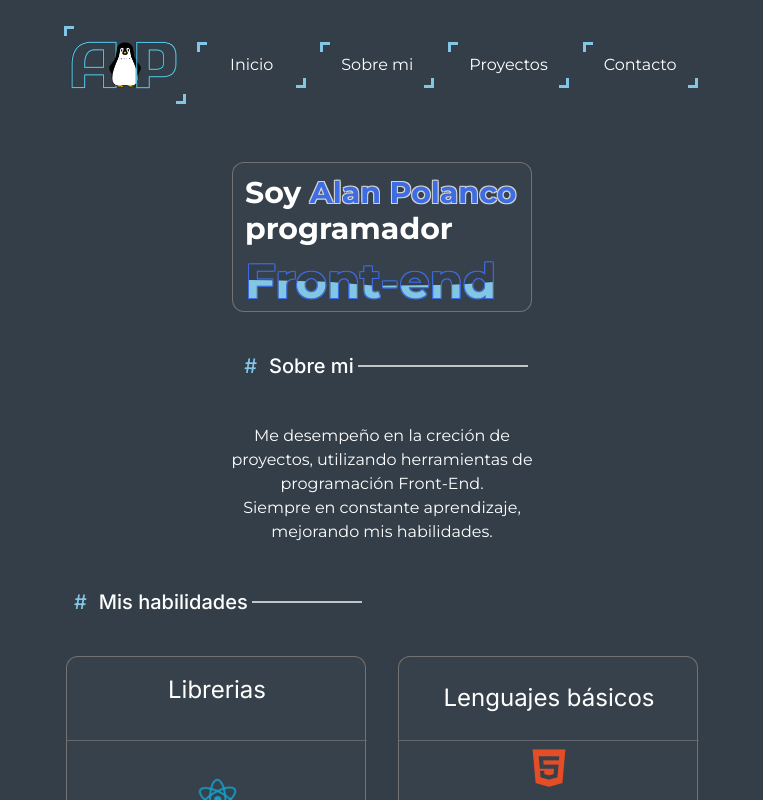
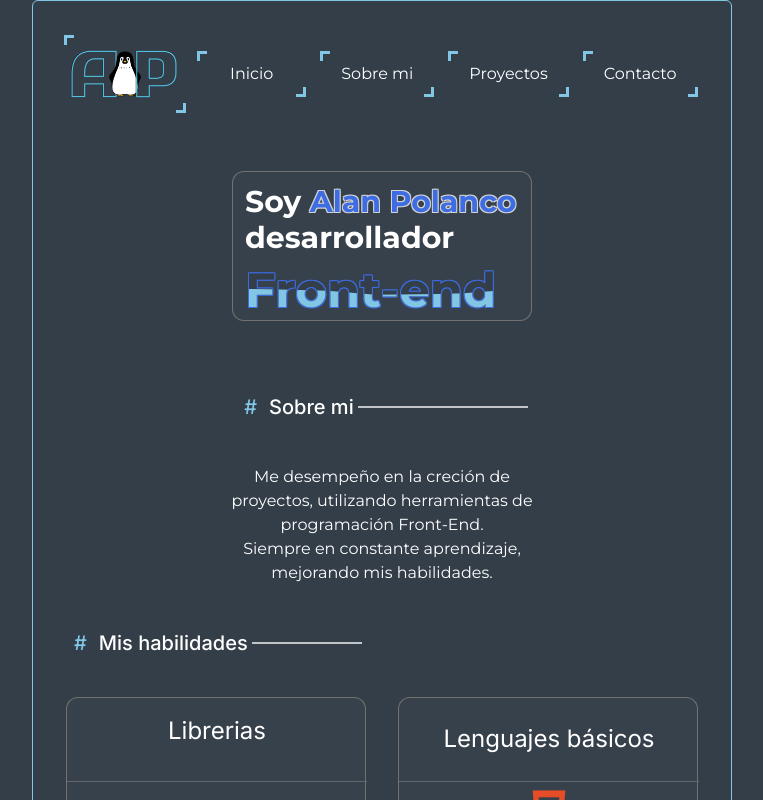
Before and after one commit to ARojasPolanco/portfolio, a React (Vite) app: page / in a window 1280 px wide. Shown: the top 800 px of the page, without its empty margins (258-1021 px from the left). Built offline with nearby package versions, Linux system fonts and the light colour scheme; what tailwindcss-animated would draw is missing.

Commit message:
code cleanup

```diff
--- a/index.html
+++ b/index.html
@@ -12,7 +12,6 @@
 <body>
   <div id="root"></div>
   <script type="module" src="/src/main.jsx"></script>
-  <script src="https://cdn.jsdelivr.net/npm/sweetalert2@11"></script>
 </body>
 
 </html>
--- a/package.json
+++ b/package.json
@@ -13,6 +13,7 @@
     "@emailjs/browser": "^3.11.0",
     "react": "^18.2.0",
     "react-dom": "^18.2.0",
+    "react-scroll": "^1.8.9",
     "tailwindcss-animated": "^1.0.1"
   },
   "devDependencies": {
--- a/src/App.jsx
+++ b/src/App.jsx
@@ -19,6 +19,7 @@ function App() {
 
   return (
     <main className='relative bg-bg-300 min-h-screen w-full overflow-hidden font-inter'>
+      <section className='max-w-[700px] mx-auto border-[1px] border-very-light-blue rounded-md p-2'>
         <section>
           <Header handleShowNavbar={handleShowNavbar} />
         </section>
@@ -28,7 +29,7 @@ function App() {
         <section>
           <AboutMe />
         </section>
-      <section>
+        <section >
           <AboutMeInfo />
         </section>
         <section>
@@ -37,10 +38,16 @@ function App() {
         <section>
           <Contact setShowModal={setShowModal} />
         </section>
+        <section className='fixed -left-24 blur-[8px]'>
+          <div>
+            <img src="/images/hand-bg.png" alt="" />
+          </div>
+        </section>
         <section>
           <Modal setShowModal={setShowModal} showModal={showModal} />
         </section>
-    </main>
+      </section>
+    </main >
   )
 }
 
--- a/src/components/AboutMe.jsx
+++ b/src/components/AboutMe.jsx
@@ -1,7 +1,10 @@
+import { Element } from "react-scroll"
+
 const AboutMe = () => {
     return (
         <section className="text-3xl font-montserrat font-bold text-white p-3 mt-8 h-[150px] w-[300px] mx-auto bg-light-gray/10 rounded-xl border-[1px] border-accent-200/30">
-            <h1>Soy <span className="text-light-blue-sky borderWhite">Alan Polanco</span> programador</h1>
+            <Element name={'Home'} />
+            <h1>Soy <span className="text-light-blue-sky borderWhite">Alan Polanco</span> desarrollador</h1>
             <article className="text-[3rem] mt-4">
                 <span className="absolute waveBorder">
                     <h2>Front-end</h2>
--- a/src/components/AboutMeInfo.jsx
+++ b/src/components/AboutMeInfo.jsx
@@ -1,6 +1,9 @@
+import { Element } from "react-scroll"
+
 const AboutMeInfo = () => {
     return (
         <section className="flex flex-col justify-center items-center mt-8 gap-8">
+            <Element name={'AboutMe'} />
             <article className="font-inter text-xl text-white font-medium flex items-center gap-1">
                 <h2 className="text-very-light-blue p-2">#</h2>
                 <h2>Sobre mi</h2>
--- a/src/components/Contact.jsx
+++ b/src/components/Contact.jsx
@@ -1,28 +1,28 @@
-import React, { useRef } from 'react';
 import emailjs from '@emailjs/browser'
+import { Element } from 'react-scroll';
 
 const Contact = ({ setShowModal }) => {
-    const form = useRef();
 
     const sendEmail = (e) => {
         e.preventDefault();
-        e.target.reset()
 
-        emailjs.sendForm('service_dfq97pg', 'template_4m0dk7j', form.current, 'ac9w6BdON9jxsQ2OZ')
+        emailjs.sendForm('service_dfq97pg', 'template_4m0dk7j', e.target, 'ac9w6BdON9jxsQ2OZ')
             .then((result) => {
-                setShowModal(result.text);
+                setShowModal(result.text)
+                e.target.reset();
             }, (error) => {
                 console.log(error.text);
             });
     };
     return (
         <section className='flex flex-col items-center p-2'>
+            <Element name={'Contact'} />
             <article className="font-inter text-xl text-white font-medium flex items-center gap-1">
                 <h2 className="text-very-light-blue p-2">#</h2>
                 <h2>Contacto</h2>
                 <div className="h-[2px] w-[150px] bg-white/70"></div>
             </article>
-            <form ref={form} onSubmit={sendEmail} className='flex flex-col p-2 gap-2 items-center bg-light-gray/20 w-[280px] border-[1px] border-light-gray rounded-md'>
+            <form onSubmit={sendEmail} className='flex flex-col p-2 gap-2 items-center bg-light-gray/20 w-[280px] border-[1px] border-light-gray rounded-md'>
                 <label className='font-montserrat text-white'>Nombre</label>
                 <input autoComplete='off' type="text" name="user_name" className='bg-light-gray text-white outline-none' />
                 <label className='font-montserrat text-white'>Email</label>
--- a/src/components/Header.jsx
+++ b/src/components/Header.jsx
@@ -1,3 +1,5 @@
+import { Link } from "react-scroll"
+
 const Header = ({ handleShowNavbar }) => {
     return (
         <section className="flex items-center justify-between max-w-[645px] mx-auto">
@@ -11,20 +13,20 @@ const Header = ({ handleShowNavbar }) => {
                 </div>
             </article>
             <section className="flex justify-center items-center gap-4 px-2 text-white font-montserrat max-[644px]:hidden">
-                <article className="btn px-8">
-                    <a href="">Inicio</a>
-                </article>
-                <article className="btn">
-                    <a href="">Sobre mi</a>
-                </article>
-                <article className="btn">
-                    <a href="">Proyectos</a>
-                </article>
-                <article className="btn">
-                    <a href="">Contacto</a>
-                </article>
+                <Link className="btn px-8" to="Home" smooth={true} duration={300}>
+                    Inicio
+                </Link>
+                < Link className="btn" to="AboutMe" smooth={true} duration={300}>
+                    Sobre mi
+                </Link>
+                <Link className="btn" to="Projects" smooth={true} duration={300}>
+                    Proyectos
+                </Link>
+                <Link className="btn" to="Contact" smooth={true} duration={300}>
+                    Contacto
+                </Link>
             </section>
-        </section>
+        </section >
     )
 }
 
--- a/src/components/Navbar.jsx
+++ b/src/components/Navbar.jsx
@@ -1,3 +1,5 @@
+import { Link } from "react-scroll"
+
 const Navbar = ({ handleShowNavbar }) => {
     return (
         <section className="min-h-screen w-full fixed backdrop-blur-sm z-10">
@@ -8,18 +10,18 @@ const Navbar = ({ handleShowNavbar }) => {
                         <button><i className='bx bx-chevrons-right' ></i></button>
                     </div>
                 </article>
-                <article className="btn px-8">
-                    <a href="">Inicio</a>
-                </article>
-                <article className="btn">
-                    <a href="">Sobre mi</a>
-                </article>
-                <article className="btn">
-                    <a href="">Proyectos</a>
-                </article>
-                <article className="btn">
-                    <a href="">Contacto</a>
-                </article>
+                <Link className="btn px-8" to="Home" smooth={true} duration={300}>
+                    Inicio
+                </Link>
+                < Link className="btn" to="AboutMe" smooth={true} duration={300}>
+                    Sobre mi
+                </Link>
+                <Link className="btn" to="Projects" smooth={true} duration={300}>
+                    Proyectos
+                </Link>
+                <Link className="btn" to="Contact" smooth={true} duration={300}>
+                    Contacto
+                </Link>
             </section>
         </section>
     )
--- a/src/components/Projects.jsx
+++ b/src/components/Projects.jsx
@@ -1,6 +1,9 @@
+import { Element } from "react-scroll"
+
 const Projects = () => {
     return (
         <section className="max-w-[800px] mx-auto">
+            <Element name={'Projects'} />
             <article className="font-inter text-xl text-white font-medium flex items-center gap-1">
                 <h2 className="text-very-light-blue p-2">#</h2>
                 <h2>Proyectos</h2>
@@ -33,11 +36,11 @@ const Projects = () => {
                     <article className="flex justify-center gap-6 p-2">
                         <div className="bg-light-gray px-2 rounded-md text-white text-lg flex items-center gap-1">
                             <i className='bx bxl-github'></i>
-                            <a href="">GitHub</a>
+                            <a href="https://github.com/ARojasPolanco/CarritoDeCompras" target="_blank">GitHub</a>
                         </div>
                         <div className="bg-light-gray px-2 rounded-md text-netlify text-lg flex items-center gap-1">
                             <i className='bx bxl-netlify'></i>
-                            <a className="text-white" href="">Netlify</a>
+                            <a className="text-white" href="https://carrito-de-compras-academlo1.netlify.app" target="_blank">Netlify</a>
                         </div>
                     </article>
                 </article>
@@ -67,11 +70,11 @@ const Projects = () => {
                     <article className="flex justify-center gap-6 p-2">
                         <div className="bg-light-gray px-2 rounded-md text-white text-lg flex items-center gap-1">
                             <i className='bx bxl-github'></i>
-                            <a href="">GitHub</a>
+                            <a href="https://github.com/ARojasPolanco/Project-1-react" target="_blank">GitHub</a>
                         </div>
                         <div className="bg-light-gray px-2 rounded-md text-netlify text-lg flex items-center gap-1">
                             <i className='bx bxl-netlify'></i>
-                            <a className="text-white" href="">Netlify</a>
+                            <a className="text-white" href="https://project-1-react-academlo.netlify.app" target="_blank">Netlify</a>
                         </div>
                     </article>
                 </article>
@@ -101,11 +104,11 @@ const Projects = () => {
                     <article className="flex justify-center gap-6 p-2">
                         <div className="bg-light-gray px-2 rounded-md text-white text-lg flex items-center gap-1">
                             <i className='bx bxl-github'></i>
-                            <a href="">GitHub</a>
+                            <a href="https://github.com/ARojasPolanco/Project-2-react" target="_blank">GitHub</a>
                         </div>
                         <div className="bg-light-gray px-2 rounded-md text-netlify text-lg flex items-center gap-1">
                             <i className='bx bxl-netlify'></i>
-                            <a className="text-white" href="">Netlify</a>
+                            <a className="text-white" href="https://weather-api-academlo.netlify.app" target="_blank">Netlify</a>
                         </div>
                     </article>
                 </article>
@@ -135,11 +138,11 @@ const Projects = () => {
                     <article className="flex justify-center gap-6 p-2">
                         <div className="bg-light-gray px-2 rounded-md text-white text-lg flex items-center gap-1">
                             <i className='bx bxl-github'></i>
-                            <a href="">GitHub</a>
+                            <a href="https://github.com/ARojasPolanco/preject-3-academlo" target="_blank">GitHub</a>
                         </div>
                         <div className="bg-light-gray px-2 rounded-md text-netlify text-lg flex items-center gap-1">
                             <i className='bx bxl-netlify'></i>
-                            <a className="text-white" href="">Netlify</a>
+                            <a className="text-white" href="https://rickandmortydimensions.netlify.app" target="_blank">Netlify</a>
                         </div>
                     </article>
                 </article>
@@ -152,7 +155,7 @@ const Projects = () => {
                     </header>
                     <div className="w-[300px] h-[1px] bg-light-gray"></div>
                     <article className="p-2 text-lg text-white text-center font-montserrat">
-                        <h5>Rick And Morty</h5>
+                        <h5>User crud API</h5>
                     </article>
                     <div className="w-[300px] h-[1px] bg-light-gray"></div>
                     <article className="flex items-center justify-center text-[40px] p-4">
@@ -169,11 +172,11 @@ const Projects = () => {
                     <article className="flex justify-center gap-6 p-2">
                         <div className="bg-light-gray px-2 rounded-md text-white text-lg flex items-center gap-1">
                             <i className='bx bxl-github'></i>
-                            <a href="">GitHub</a>
+                            <a href="https://github.com/ARojasPolanco/Project-4" target="_blank">GitHub</a>
                         </div>
                         <div className="bg-light-gray px-2 rounded-md text-netlify text-lg flex items-center gap-1">
                             <i className='bx bxl-netlify'></i>
-                            <a className="text-white" href="">Netlify</a>
+                            <a className="text-white" href="https://userscrudapi.netlify.app" target="_blank">Netlify</a>
                         </div>
                     </article>
                 </article>
@@ -203,11 +206,11 @@ const Projects = () => {
                     <article className="flex justify-center gap-6 p-2">
                         <div className="bg-light-gray px-2 rounded-md text-white text-lg flex items-center gap-1">
                             <i className='bx bxl-github'></i>
-                            <a href="">GitHub</a>
+                            <a href="https://github.com/ARojasPolanco/Project-5" target="_blank">GitHub</a>
                         </div>
                         <div className="bg-light-gray px-2 rounded-md text-netlify text-lg flex items-center gap-1">
                             <i className='bx bxl-netlify'></i>
-                            <a className="text-white" href="">Netlify</a>
+                            <a className="text-white" href="https://pokedexapiacademlo.netlify.app" target="_blank">Netlify</a>
                         </div>
                     </article>
                 </article>
```
Also changed, not shown: 1 other file (tests, documents, lock files or other folders). Lines whose indentation alone changed are shown as unchanged.
